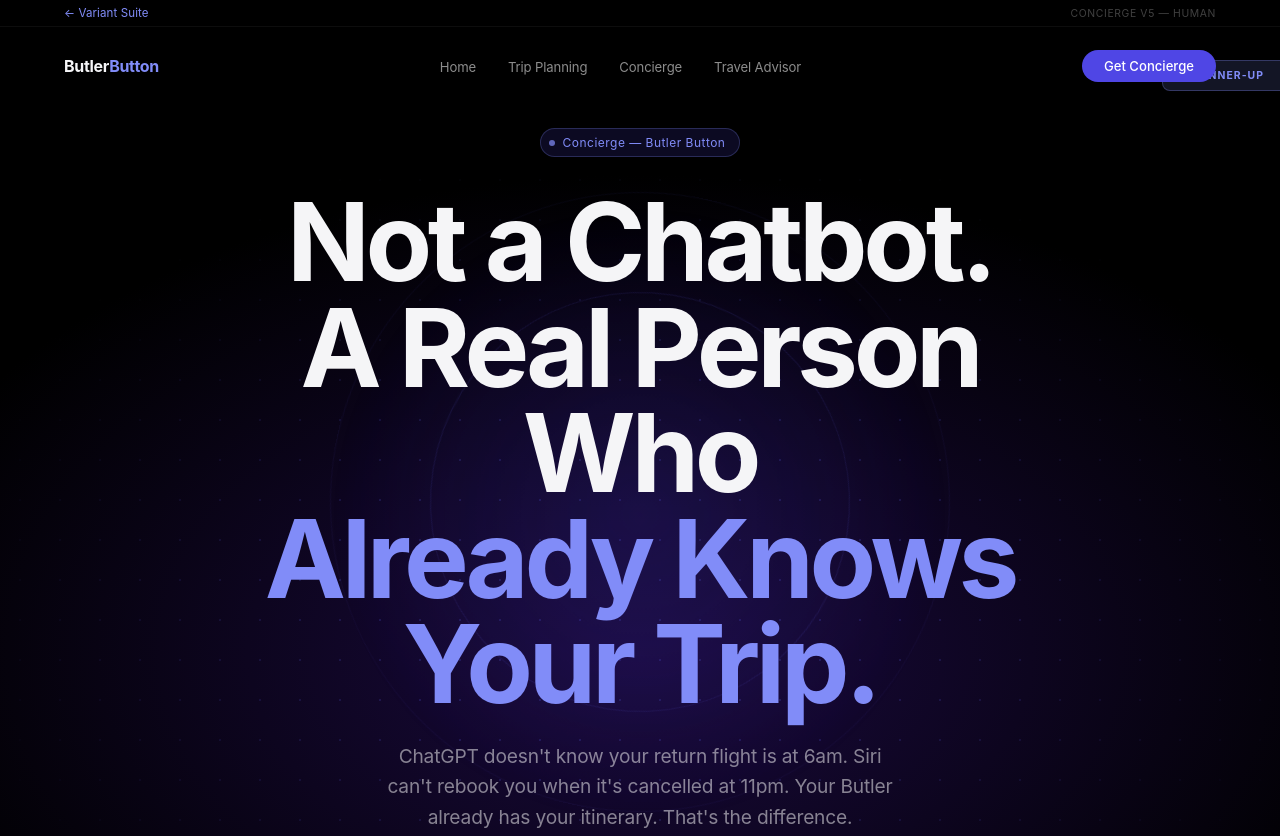
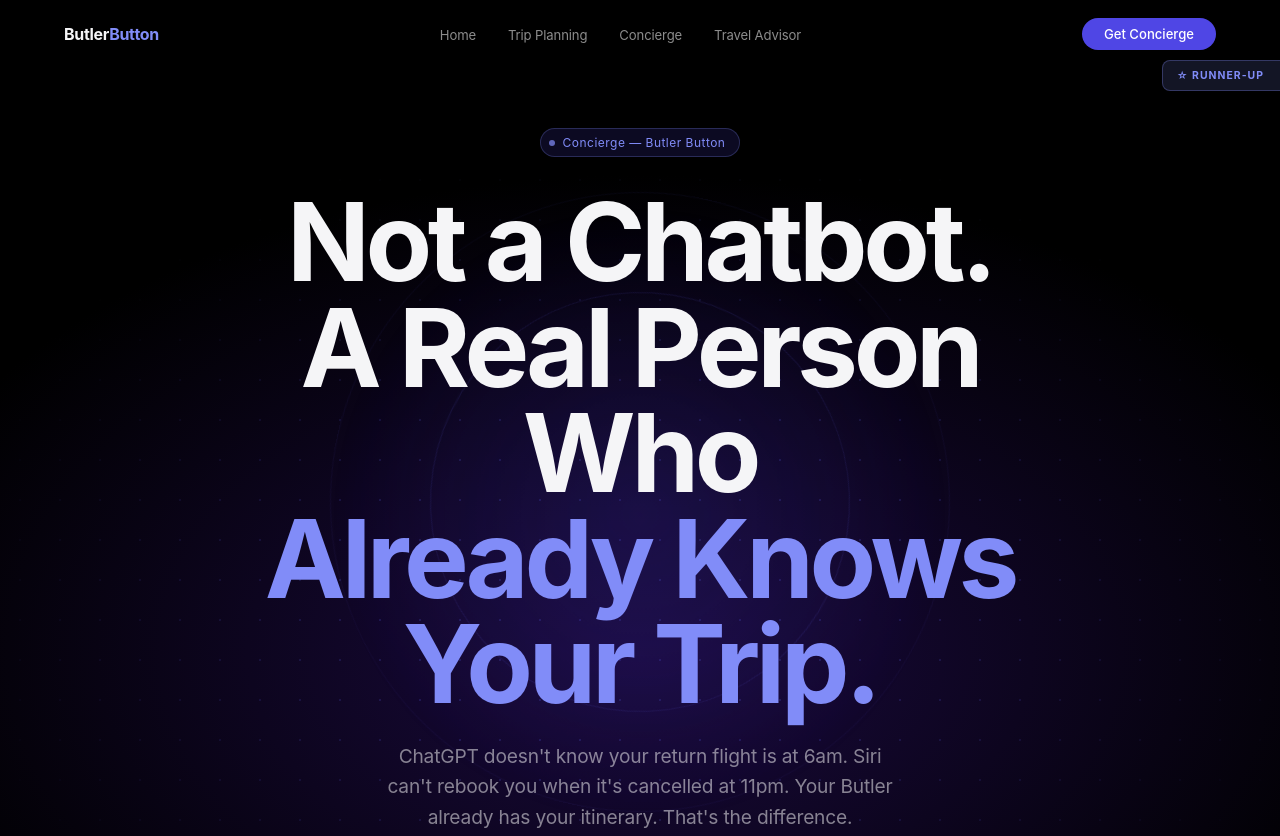
Before and after one commit to lobodotstreehouse/butler-button-variants, a plain HTML site: page variants/concierge/v5-human.html in a window 1280 px wide. Shown: the top 836 px of the page. Drawn offline with Linux system fonts and the light colour scheme.

Commit message:
Remove back-bar (Variant Suite nav) from trip-planning, advisor, and concierge variants

```diff
--- a/variants/concierge/v5-human.html
+++ b/variants/concierge/v5-human.html
@@ -67,11 +67,7 @@
 <body>
 <div class="scroll-progress"></div>
 <div class="runner-tab">&#9734; Runner-Up</div>
-<div class="back-bar">
-  <a href="../../index.html">&larr; Variant Suite</a>
-  <span class="back-bar-label">Concierge V5 &mdash; Human</span>
-</div>
-<nav class="nav" style="top:32px">
+<nav class="nav">
   <a class="nav-brand" href="#">Butler<em>Button</em></a>
   <ul class="nav-links">
     <li><a href="https://lobodotstreehouse.github.io/veltm-butler-button/showcase/v4/">Home</a></li><li><a href="https://lobodotstreehouse.github.io/butler-button-variants/variants/trip-planning/v2-democratization.html">Trip Planning</a></li><li><a href="https://lobodotstreehouse.github.io/butler-button-variants/variants/concierge/v5-human.html">Concierge</a></li>
```
Also changed, not shown: variants/advisor/v5-client-trust.html (+2 -6 lines), variants/trip-planning/v2-democratization.html (+1 -5 lines).
